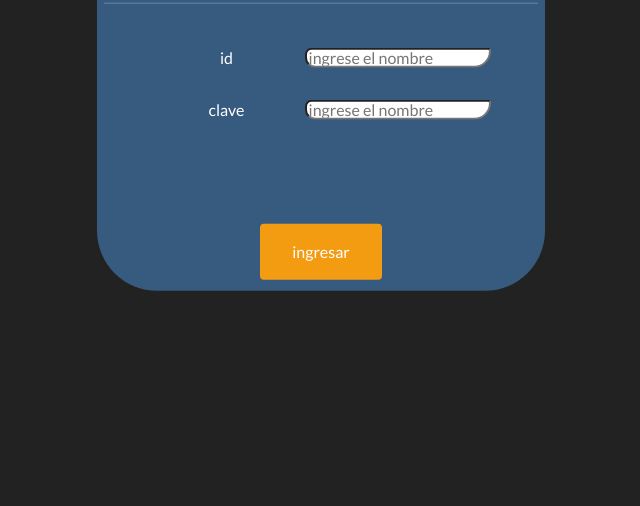
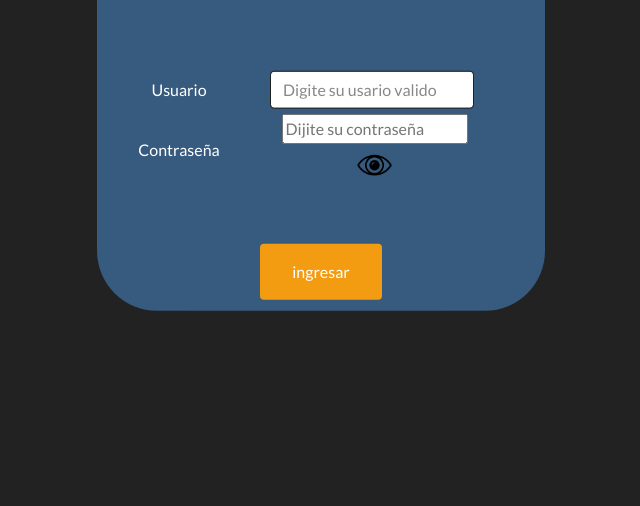
Before and after one commit to dcanasp/todoList, a plain HTML site: page login.html in a window 1280 px wide. Shown: the part 294-800 px from the top of the page, without its empty margins (319-959 px from the left). Drawn offline with Linux system fonts and the light colour scheme.

Commit message:
termine el login y un poco de js para que funcione y bonito

```diff
--- a/login.html
+++ b/login.html
@@ -1,8 +1,10 @@
 <!DOCTYPE html>
 <html>
+    <meta charset="UTF-8">
     <body>
         <link rel="stylesheet" href="bootstrap.css">
     <style>
+
 
     .cajas {
         float: left;
@@ -24,16 +26,7 @@
 		text-align: center;
 		display: inline-block;
 		}
-		input
-		{
-		display: block;
-		height: 20px;
-		display: inline-block;
-		border-radius: 20px 10px 50px 30px;
-		-webkit-border-radius: 20px 10px 50px 30px;
-		-moz-border-radius: 20px 10px 50px 30px;
-		border: 10px simple;
-		}
+
     .btn{
         background-color: #f39c12;
         border: none;
@@ -42,39 +35,86 @@
         text-align: center;
         font-size: 16px;
          margin: 4px 2px;
-
-  transition: 0.3s;
-      /*
-        width: 20%;
-        height: 27px;
-        background-color: #444444;
-        opacity: 0.6;
         transition: 0.3s;
-        */
     }
     .btn:hover {
         background-color: #00bc8c;
         color: white;
-}
+    }
+    .prueba2 {
+    float: left;
+    width: 50%;
+    padding: 5px;
+    }
+
+
+    /*.col-auto-lado::after {*/
+    .prueba::after{
+    content: "";
+    clear: both;
+    display: table;
+    }
+
+    @media screen and (max-width: 20px) {
+    .column {
+        width: 100%;
+        }
+    }
+
+
     </style>
     </head>
     <body>
-        <section>
+        <section id="login">
             <box class="cajas">
                 <h1>hola</h1>
-                <hr><br>
-                <label>id</label>
-                <input placeholder="ingrese el nombre"></input>
+                <span class="placeholder col-12 bg-success"></span> <!-- barrita verde bonita-->
+                <br><br><br><br>
+                    <div class="row g-3 align-items-center">
+                        <div class="col-auto">
+                        <label for="inputPassword6" class="col-form-label">Usuario</label>
+                        </div>
+                        <div class="col-auto">
+                        <input type="text" id="inputPassword5" class="form-control" aria-describedby="passwordHelpInline" placeholder="Digite su usario valido">
+                        </div>
+
+                    </div>
+
+
+                    <div class="row g-3 align-items-center">
+                        <div class="col-auto">
+                            <label for="inputPassword6" class="col-form-label">Contraseña</label>
+                        </div>
+                        <div class="prueba2">
+                            <input type="password" id="inputPassword6" class="prueba" class="col-auto" class="form-control" aria-describedby="passwordHelpInline" placeholder="Dijite su contraseña">
+                            <img onmouseover="mostrarClave()" onmouseleave="ocultarClave()" src="mostrarClave.png" class="prueba" class="img-fluid" alt="Mostrar" style="width:20%">
+                        </div>
+                    </div>
+
                 <br><br>
-                <label>clave</label>
-                <input placeholder="ingrese el nombre"></input>
-                <label for="Submit"></label>
-                <br><br><br><br>
-                <button class="btn">ingresar</button>
+                <button class="btn" onclick="submit()">ingresar</button>
 
             </box>
 
         </section>
     </body>
+<script src=C:\David\programacion\boostrap\bootstrap-5.1.3-dist\js\boostrap.js></script>
+<script>
+function mostrarClave(){
+        document.getElementById("inputPassword6").type = "text";
+    }
+function ocultarClave(){
+        document.getElementById("inputPassword6").type = "password";
+    }
+function submit(){
+    userName = document.getElementById("inputPassword5").value;
+    clave = document.getElementById("inputPassword6").value;
+    //validar y eso, no implementado
 
+    //supongo que es valido
+    document.getElementById("login").style.display = "none";
+
+}
+
+</script>
 </html>
```
Also changed, not shown: mostrarClave.png (added).
